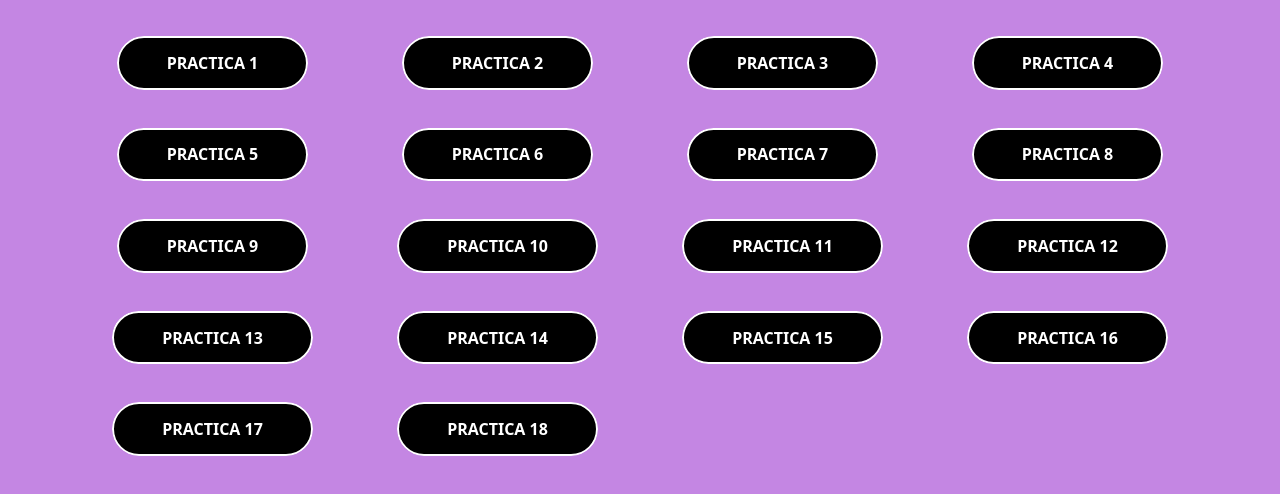
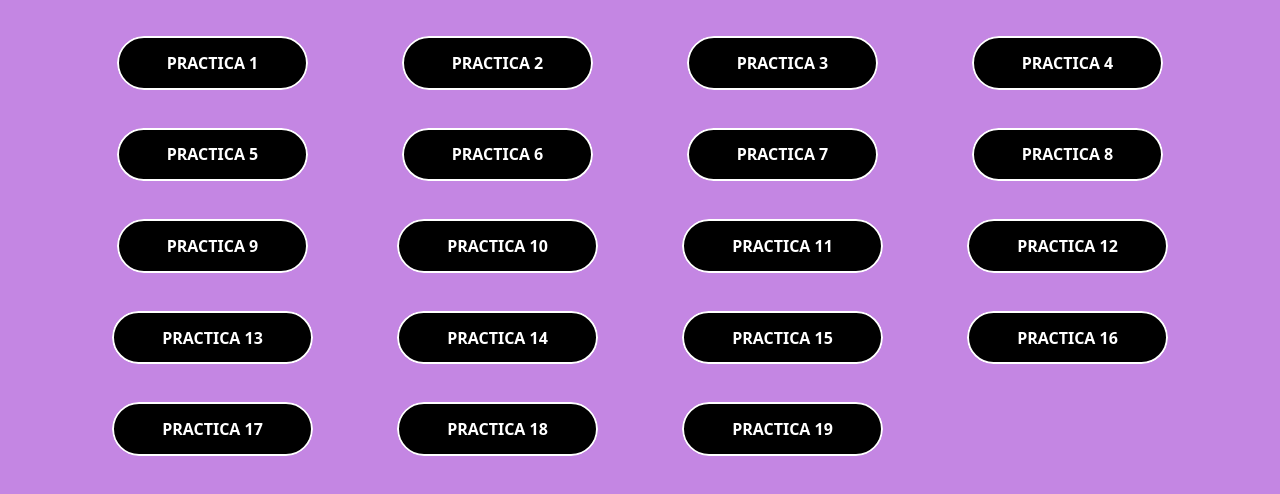
Before and after one commit to Greys2004/DesarrolloWeb-practicas, a plain HTML site: page index.html in a window 1280 px wide. Drawn offline with nearby package versions, Linux system fonts and the light colour scheme.

Commit message:
index principal practica 19

```diff
--- a/index.html
+++ b/index.html
@@ -164,6 +164,9 @@
             <div class="col-12 col-md-3 text-center p-3">
                 <a href="Practica18" class="btn-22"><span>Practica 18</span></a>
             </div>
+            <div class="col-12 col-md-3 text-center p-3">
+                <a href="Practica19" class="btn-22"><span>Practica 19</span></a>
+            </div>
         </div>
     </div>
 
```
